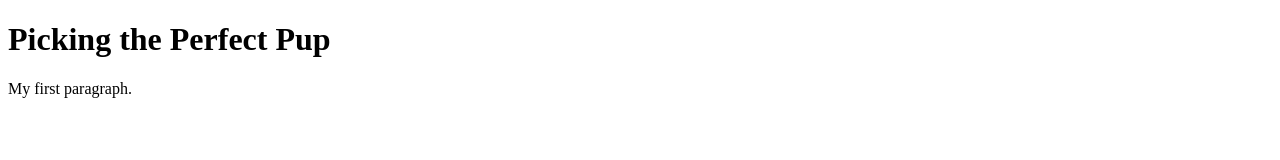
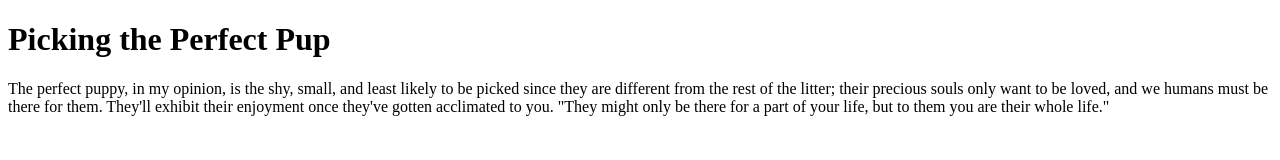
Before and after one commit to maryamsharaf/mywebpage, a plain HTML site: page index.html in a window 1280 px wide. Drawn offline with Linux system fonts and the light colour scheme.

Commit message:
Update index.html

```diff
--- a/index.html
+++ b/index.html
@@ -3,7 +3,7 @@
 <body>
 
 <h1>Picking the Perfect Pup</h1>
-<p>My first paragraph.</p>
+<p>The perfect puppy, in my opinion, is the shy, small, and least likely to be picked since they are different from the rest of the litter; their precious souls only want to be loved, and we humans must be there for them. They'll exhibit their enjoyment once they've gotten acclimated to you. "They might only be there for a part of your life, but to them you are their whole life."</p>
 
 </body>
 </html>
```
